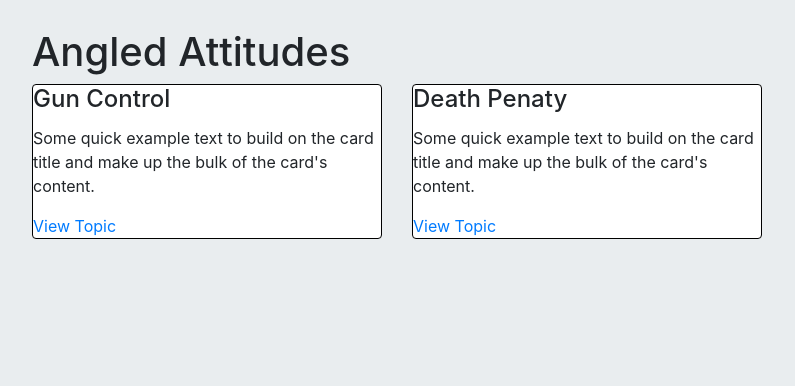
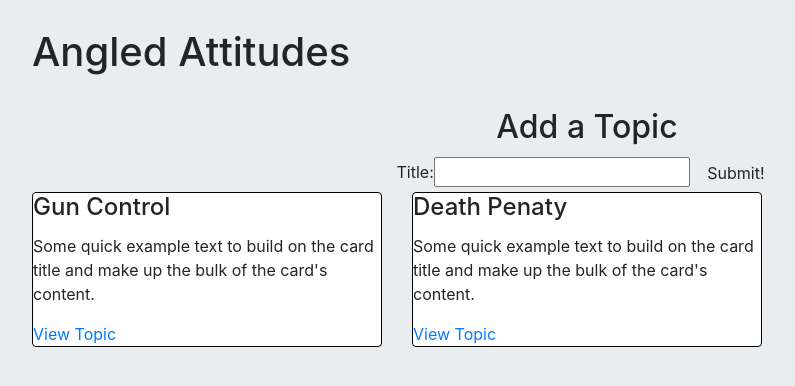
Before and after one commit to Dual-Action-Pump/angularsite, a Django app: page / in a window 1280 px wide. Shown: the top 386 px of the page, without its empty margins (53-848 px from the left). Run offline with Django 3.2, Linux system fonts and the light colour scheme; data comes from the database, SQL or seed files in the repository; both versions use the stored data as it was after the commit; some libraries are stand-ins or nearby versions.

Commit message:
added ability to create new topics

```diff
--- a/chooseASide/forms.py
+++ b/chooseASide/forms.py
@@ -6,3 +6,6 @@ class ThoughtForm(forms.Form):
     PRO_OR_CON = ((True, 'Pro'), (False, 'Con'), )
     opinion = forms.CharField(widget=forms.Textarea)
     pro_or_con = forms.ChoiceField(choices=PRO_OR_CON)
+
+class CreateTopic(forms.Form):
+    title = forms.CharField(required=True)
--- a/chooseASide/templates/chooseASide/topic_list.html
+++ b/chooseASide/templates/chooseASide/topic_list.html
@@ -1,8 +1,18 @@
 {%extends "chooseASide/base.html"%}
 
 {% block content %}
+<br>
 <div class="row">
-
+    <div class="col-sm-12 text-center">
+        <h2>Add a Topic</h2>
+        <form method="post">
+            {% csrf_token %}
+            {{form}}
+            <button type="submit" value="submit" class="btn">Submit!</button>
+        </form>
+    </div>
+</div>
+<div class="row">
     {% for topic in topics %}
         <div class="col-sm-4">
             <div class="card card-block">
--- a/chooseASide/views.py
+++ b/chooseASide/views.py
@@ -14,7 +14,17 @@ def home(request):
     print("____")
     print(request.META.get("REMOTE_ATTR"))
     all_topics = models.Topic.objects.all()
-    return render(request, "chooseASide/topic_list.html", {"topics": all_topics})
+    if request.method == "POST":
+        form = forms.CreateTopic(request.POST)
+        if form.is_valid():
+            new_topic = models.Topic(title=form.cleaned_data['title'])
+            new_topic.save()
+            return HttpResponseRedirect("/")
+    else:
+        form = forms.CreateTopic()
+
+    return render(request, "chooseASide/topic_list.html", {"topics": all_topics,
+                                                               "form": form})
 
 
 def topic(request, topic):
```
Also changed, not shown: db.sqlite3.
